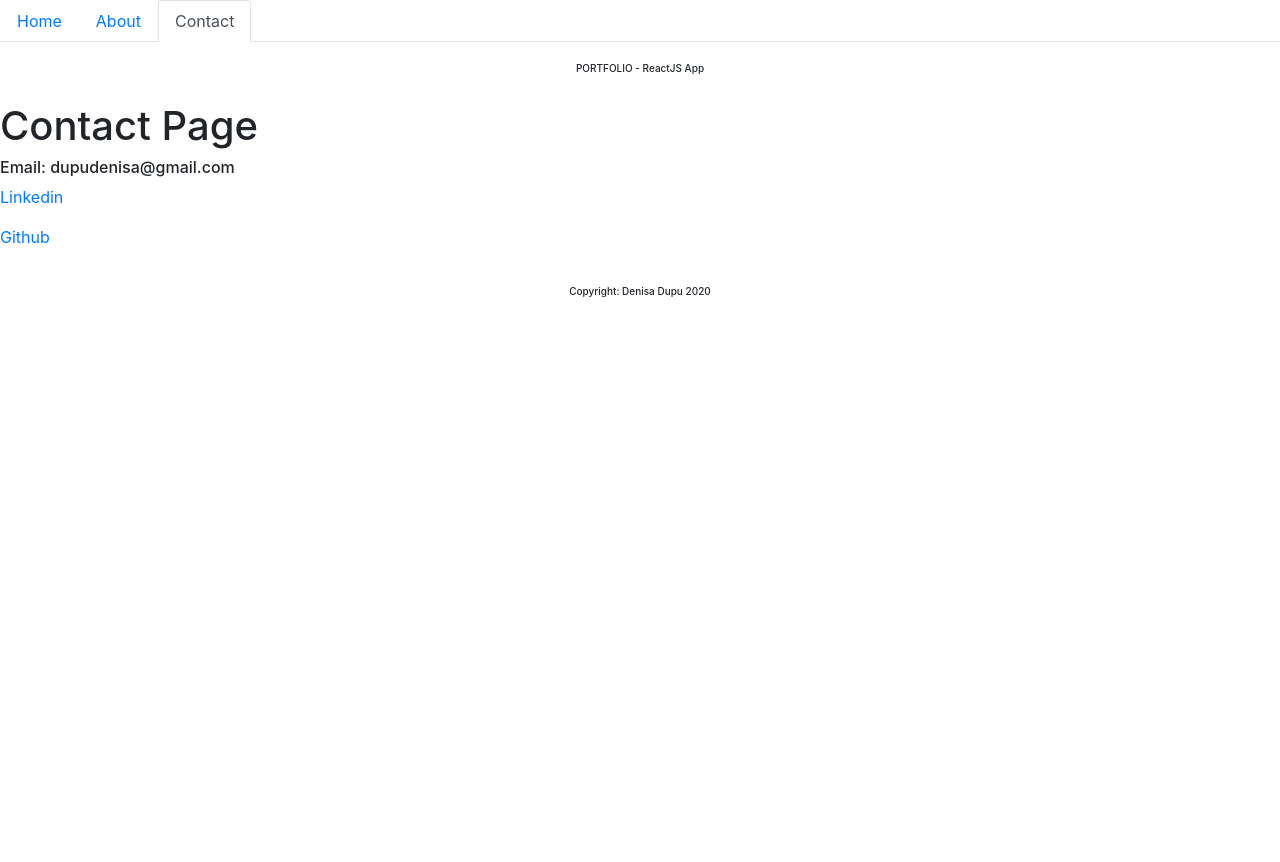
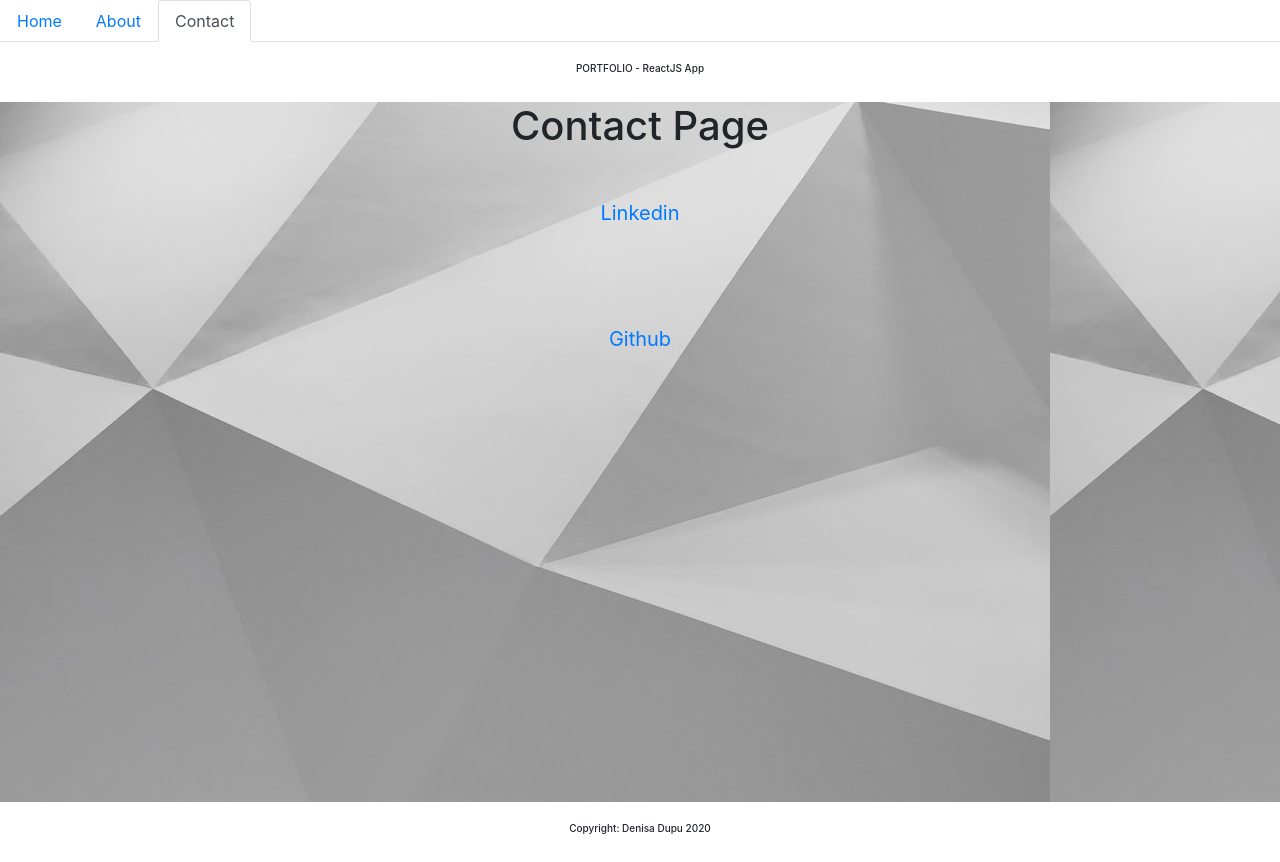
Before and after one commit to dupudenisa/react-portfolio, a React (Create React App) app: page /contact in a window 1280 px wide. Before the commit the page ends 800 px from the top, so only its background shows below. Built offline with nearby package versions, Linux system fonts and the light colour scheme.

Commit message:
added Index component & some styling

```diff
--- a/src/App.js
+++ b/src/App.js
@@ -6,6 +6,7 @@ import About from "./components/pages/About";
 import Contact from "./components/pages/Contact";
 import Header from "./components/Header";
 import Footer from "./components/Footer";
+import Index from "./components/pages/Index";
 
 
 function App() {
@@ -15,9 +16,11 @@ function App() {
           <NavTabs />
           <Header />
 
-          <Route exact path="/" component={Home} />
+          <Route exact path="/" component={Index} />
+          <Route exact path="/home" component={Home} />
           <Route exact path="/about" component={About} />
           <Route exact path="/contact" component={Contact} />
+
 
           <Footer/>
 
--- a/src/components/NavTabs.js
+++ b/src/components/NavTabs.js
@@ -6,9 +6,10 @@ function NavTabs() {
 
   return (
     <ul className="nav nav-tabs">
+
       <li className="nav-item">
-        <Link to="/"
-        className={location.pathname === "/" ? "nav-link active" : "nav-link"}>
+        <Link to="/home"
+          className={location.pathname === "/home" ? "nav-link active" : "nav-link"}>
           Home
         </Link>
       </li>
--- a/src/components/pages/About.js
+++ b/src/components/pages/About.js
@@ -1,5 +1,6 @@
 import React from "react";
 import myimage from "../assets/myimage.png"
+import portImg from "../assets/portImg.jpeg";
 
 const styles = {
   imageStyle: {
@@ -12,14 +13,19 @@ const styles = {
       maxwidth: 50,
       padding: 100
 
-    }
+    },
+    background:{
+      backgroundImage : "url(" + portImg + ")",
+      height: 700
+
+  }
 
 };
 
 function About() {
   return (
-
-    <div className="card mb-3" style={styles.cardStyle}>
+    <div style={styles.background}>
+    <div  className="card mb-3" style={styles.cardStyle}>
       <div className="row no-gutters">
         <div className="col-md-4">
           <img style={styles.imageStyle} src={myimage} className="card-img" alt="..." />
@@ -34,6 +40,7 @@ function About() {
         </div>
       </div>
     </div>
+    </div>
   );
 }
 
--- a/src/components/pages/Contact.js
+++ b/src/components/pages/Contact.js
@@ -1,20 +1,41 @@
 import React from "react";
+import portImg from "../assets/portImg.jpeg";
+
+const styles = {
+  headingStyle: {
+    fontSize: 40,
+    textAlign: "center",
+
+},
+  linkStyle: {
+    fontSize: 20,
+    textAlign: "center",
+    padding: 40
+
+  },
+  background:{
+    backgroundImage : "url(" + portImg + ")",
+    height: 700
+
+}
+
+
+}
+
+function Contact(props) {
+  return (
+    <div style={styles.background}>
+      <h1 style= {styles.headingStyle}>Contact Page</h1>
+      <p>
 
 
 
-function Contact(props) {
-  return (
-    <div>
-      <h1>Contact Page</h1>
-      <p>
-      <h6>Email:  dupudenisa@gmail.com</h6>
-
-      <div className="form-group">
+      <div style={styles.linkStyle} className="form-group">
               <a href="https://www.linkedin.com/in/denisa-dupu-947894143/" target="_blank">Linkedin</a>
               </div>
 
 
-          <div className="form-group">
+          <div style={styles.linkStyle} className="form-group">
               <a href="https://github.com/dupudenisa"target="_blank">Github</a>
 
           </div>
--- a/src/components/pages/Home.js
+++ b/src/components/pages/Home.js
@@ -1,4 +1,5 @@
 import React from "react";
+import portImg from "../assets/portImg.jpeg";
 
 import PasswordGenerator from "../assets/PasswordGenerator.png";
 import Proj1 from "../assets/project1-1.png";
@@ -9,14 +10,19 @@ function Home() {
 
 const styles = {
   imageStyle: {
-    height: 500,
-    width: 750
-  }
+    height: 400,
+    width: 550
+  },
+  background:{
+    backgroundImage : "url(" + portImg + ")",
+    height: 700
+
+}
 };
 
   return (
 
-    <div>
+    <div  style={styles.background}>
 
 <div className="col mb-4">
         <div className="card">
@@ -69,17 +75,7 @@ const styles = {
         </div>
       </div>
 
-      <div className="col mb-4">
-        <div className="card">
-          <img style = {styles.imageStyle} src={project2} className="card-img-top" alt="..." />
-          <div className="card-body">
-            <h5 className="card-title">Card title</h5>
-            <a href="https://github.com/dupudenisa/Project-2" target="_blank">Project/</a>
-          <a href="https://mighty-journey-05291.herokuapp.com/" target="_blank">deployment</a>
-            <p className="card-text">This is a longer card with supporting text below as a natural lead-in to additional content. This content is a little bit longer.</p>
-          </div>
-        </div>
-      </div>
+
 
     </div >
   );
--- /dev/null
+++ b/src/components/pages/Index.js
@@ -0,0 +1,43 @@
+import React from "react";
+import portImg from "../assets/portImg.jpeg";
+
+
+const styles = {
+    headingStyle: {
+        fontSize: 20,
+        textAlign: "center",
+        padding: 150
+
+    },
+     background:{
+         backgroundImage : "url(" + portImg + ")",
+         height: 700
+
+     }
+
+};
+
+function Index() {
+    return (
+        // eslint-disable-next-line no-template-curly-in-string
+        <div style={styles.background}>
+            <h1 style={styles.headingStyle}>
+                Welcome to my page!
+                <br></br>
+                 Take a look at some of my recent projects
+            </h1>
+        </div>
+
+    );
+
+}
+
+
+
+
+
+
+
+
+
+export default Index
```
Also changed, not shown: src/components/assets/portImg.jpeg (added).
